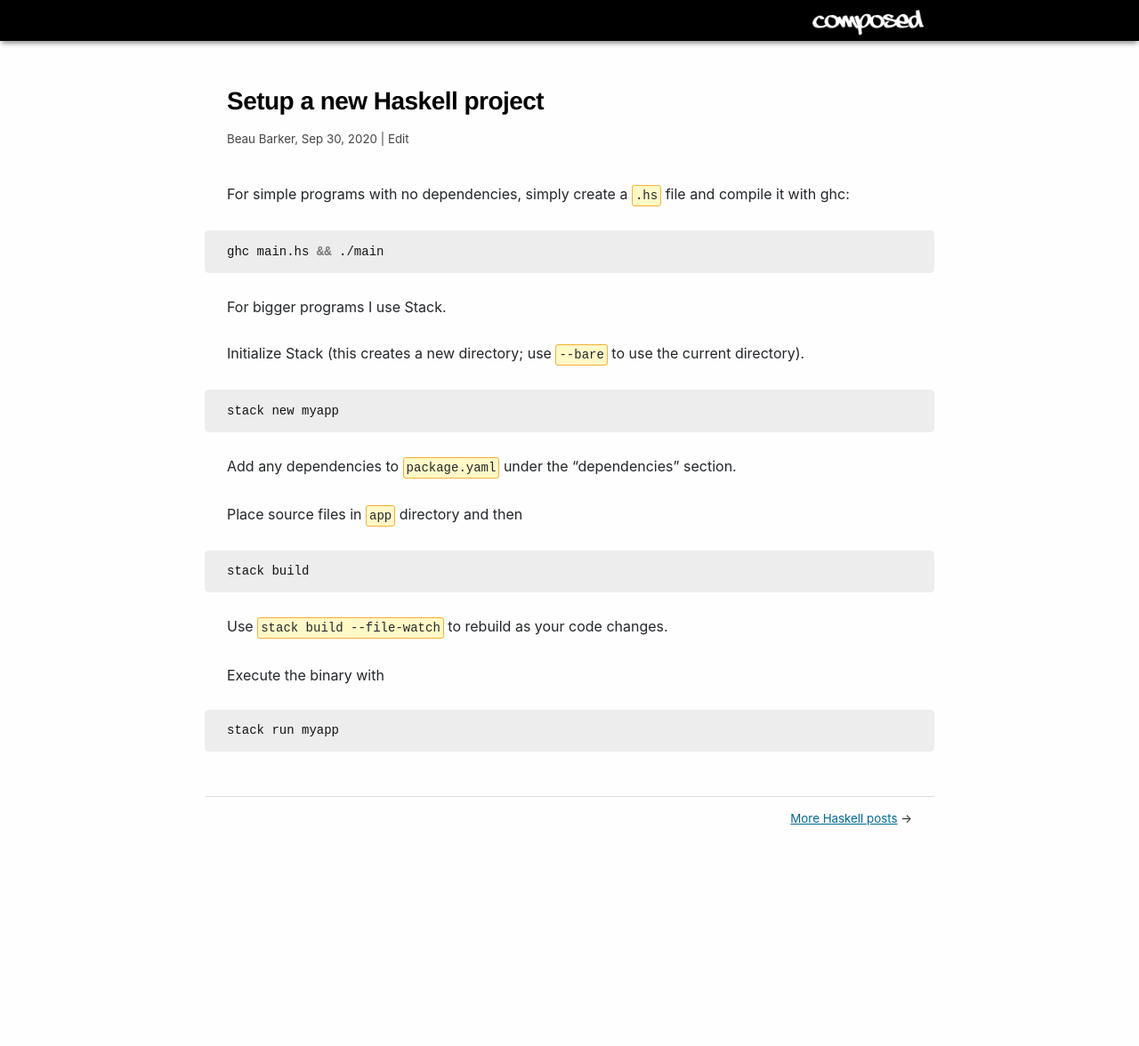
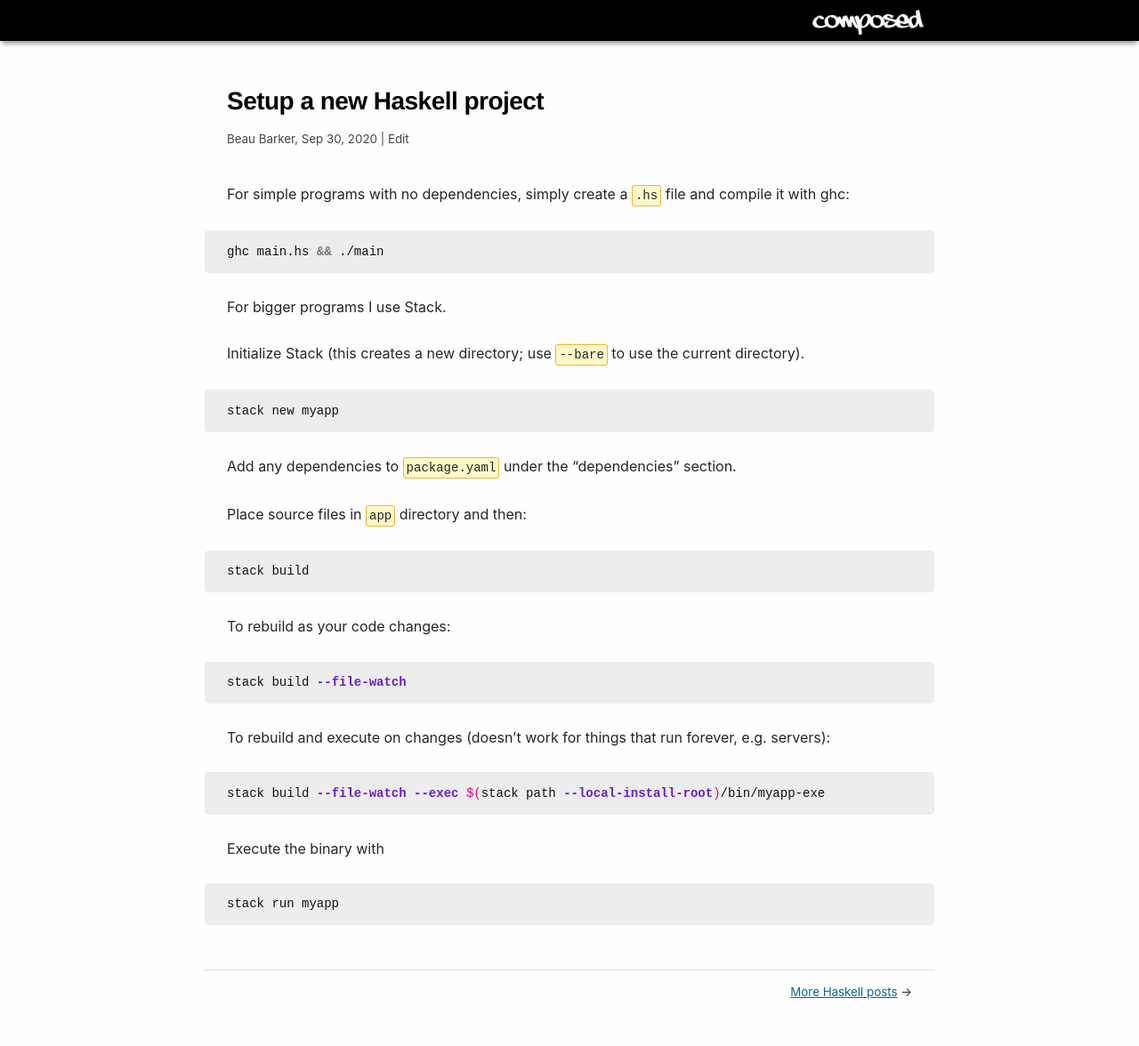
Before and after one commit to explodinglabs/explodinglabs.github.io, a Jekyll site: the page built from docs/_posts/haskell/2020-09-30-setup-haskell-project.markdown, in a window 1280 px wide. Shown: the whole page at 89% size. Built offline with Jekyll 4.4.1, drawn with Linux system fonts in a browser that asks for light colours; before the commit the page ends 981 px from its top, so only the background shows below that.

Commit message:
Adjust setup haskell post

````diff
--- a/docs/_posts/haskell/2020-09-30-setup-haskell-project.markdown
+++ b/docs/_posts/haskell/2020-09-30-setup-haskell-project.markdown
@@ -21,12 +21,20 @@ stack new myapp
 
 Add any dependencies to `package.yaml` under the "dependencies" section.
 
-Place source files in `app` directory and then
+Place source files in `app` directory and then:
 ```sh
 stack build
 ```
 
-Use `stack build --file-watch` to rebuild as your code changes.
+To rebuild as your code changes:
+```sh
+stack build --file-watch
+```
+
+To rebuild and execute on changes (doesn't work for things that run forever, e.g. servers):
+```sh
+stack build --file-watch --exec $(stack path --local-install-root)/bin/myapp-exe
+```
 
 Execute the binary with
 ```sh
````
